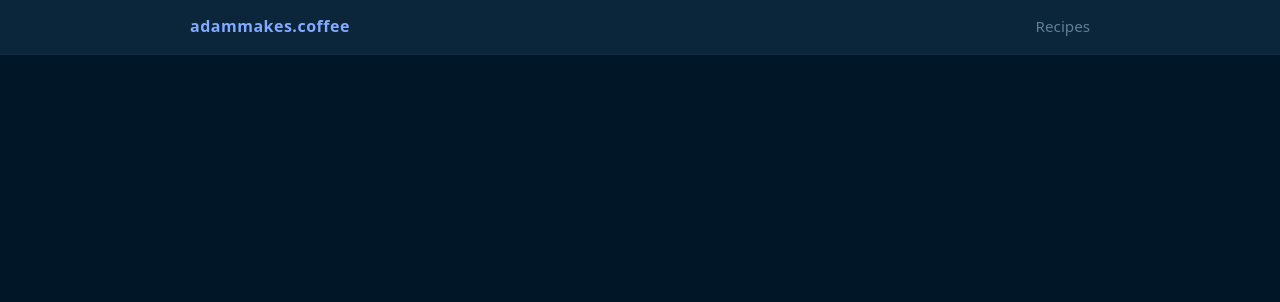
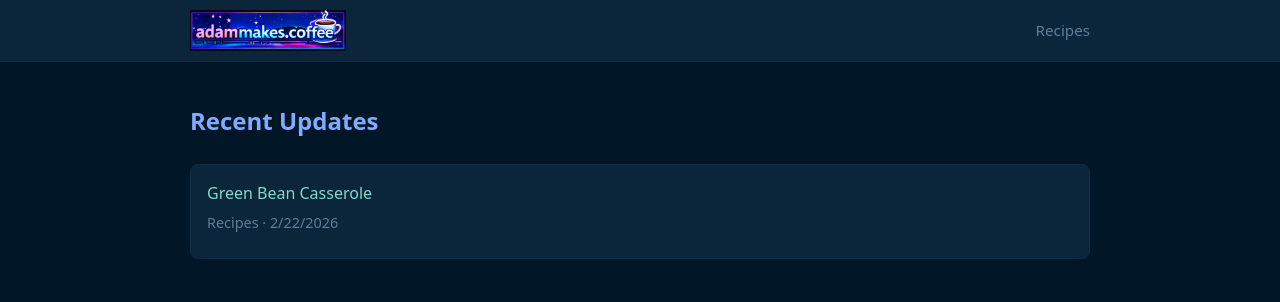
Before and after one commit to AdamWardVGP/adammakes-coffee, an Astro site: page / in a window 1280 px wide. Built offline with nearby package versions, Linux system fonts and the light colour scheme; Astro itself is replaced by a stand-in of ours.

Commit message:
Add logo

```diff
--- a/src/layouts/BaseLayout.astro
+++ b/src/layouts/BaseLayout.astro
@@ -10,7 +10,10 @@ import "../styles/global.css";
 <body>
 <header class="top-bar">
     <div class="top-bar-inner">
-        <div class="logo">adammakes.coffee</div>
+        <img
+                class="top-bar-logo"
+                src="/adammakescoffee.png"
+                alt="Adam Makes Coffee logo">
         <nav class="nav">
             <a href="/recipes">Recipes</a>
         </nav>
--- a/src/pages/index.astro
+++ b/src/pages/index.astro
@@ -1,18 +1,57 @@
+---
+import { getCollection } from "astro:content";
+import BaseLayout from "../layouts/BaseLayout.astro";
+
+const loadCollection = async (name: "recipes" | "blog" | "cats") => {
+    try {
+        return await getCollection(name);
+    } catch {
+        return [];
+    }
+};
+
+const [recipes, blog, cats] = await Promise.all([
+    loadCollection("recipes"),
+    loadCollection("blog"),
+    loadCollection("cats"),
+]);
+
+const updates = [...recipes, ...blog, ...cats]
+    .map((entry) => ({
+        slug: entry.slug,
+        title: entry.data.title,
+        date: entry.data.date,
+        description: entry.data.description,
+        collection: entry.collection,
+    }))
+    .sort((a, b) => b.date.getTime() - a.date.getTime());
+
+const entityBasePath: Record<string, string> = {
+    recipes: "/recipes",
+    blog: "/blog",
+    cats: "/cats",
+};
 ---
 
-import BaseLayout from "../layouts/BaseLayout.astro";---
-
-<html lang="en">
-	<head>
-		<meta charset="utf-8" />
-		<link rel="icon" type="image/svg+xml" href="/favicon.svg" />
-		<link rel="icon" href="/favicon.ico" />
-		<meta name="viewport" content="width=device-width" />
-		<meta name="generator" content={Astro.generator} />
-		<title>Astro</title>
-	</head>
-	<body>
-	<BaseLayout>
-	</BaseLayout>
-	</body>
-</html>
+<BaseLayout>
+    <section class="updates">
+        <h1>Recent Updates</h1>
+        {updates.length === 0 ? (
+            <p>No updates yet.</p>
+        ) : (
+            <ul class="updates-list">
+                {updates.map((update) => (
+                    <li class="update-item">
+                        <a href={`${entityBasePath[update.collection]}/${update.slug}`}>
+                            {update.title}
+                        </a>
+                        <p class="update-meta">
+                            {update.collection} · {update.date.toLocaleDateString()}
+                        </p>
+                        {update.description && <p>{update.description}</p>}
+                    </li>
+                ))}
+            </ul>
+        )}
+    </section>
+</BaseLayout>
--- a/src/styles/global.css
+++ b/src/styles/global.css
@@ -10,11 +10,17 @@
 .top-bar-inner {
     max-width: 900px;
     margin: 0 auto;
-    padding: 0.9rem 1.5rem;
+    padding: 10px;
 
     display: flex;
     align-items: center;
     justify-content: space-between;
+}
+
+.top-bar-logo {
+    width: 156px;
+    object-fit: contain;
+    display: block;
 }
 
 /* Logo */
@@ -41,6 +47,28 @@
     max-width: 900px;
     margin: 0 auto;
     padding: 2.5rem 1.5rem;
+}
+
+.updates-list {
+    list-style: none;
+    padding: 0;
+    margin: 1.5rem 0 0;
+    display: grid;
+    gap: 1rem;
+}
+
+.update-item {
+    border: 1px solid var(--border);
+    border-radius: 8px;
+    padding: 1rem;
+    background: var(--bg-secondary);
+}
+
+.update-meta {
+    margin: 0.25rem 0 0.5rem;
+    color: var(--text-secondary);
+    font-size: 0.9rem;
+    text-transform: capitalize;
 }
 
 /* Optional: tighten vertical rhythm */
```
Also changed, not shown: public/adammakescoffee.png (added).
